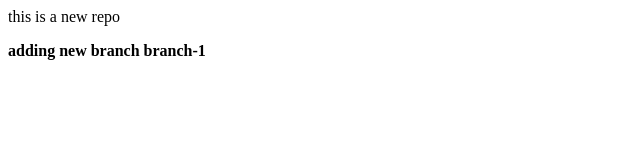
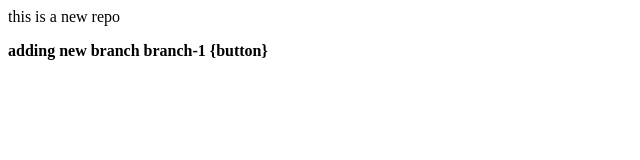
Before and after one commit to surajw73/LocalRepo, a plain HTML site: page index.html in a window 1280 px wide. Shown: the full height of the page, 0-640 px from the left. Drawn offline with Linux system fonts and the light colour scheme.

Commit message:
small changes

```diff
--- a/index.html
+++ b/index.html
@@ -1,2 +1,2 @@
 <p>this is a new repo </p>
-<b>adding new branch branch-1</b>
+<b>adding new branch branch-1 {button}</b>
```
